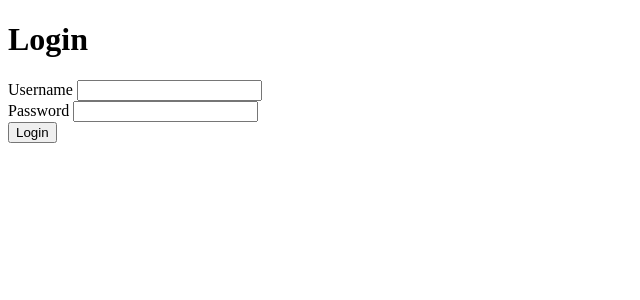
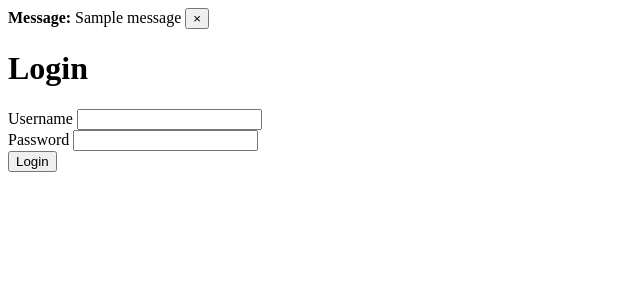
Before and after one commit to TgkCapture/Aunthentication-System, a Django app: page /login in a window 1280 px wide. Shown: the top 300 px of the page, without its empty margins (0-640 px from the left). Run offline with Django 4.2, Linux system fonts and the light colour scheme; one stand-in notice (Sample message) is shown; parts of the project's set-up code (start-up, migrations or seed data) failed here and were passed over.

Commit message:
modifications

```diff
--- a/core/templates/authentication/login.html
+++ b/core/templates/authentication/login.html
@@ -7,6 +7,25 @@
     <title>Document</title>
 </head>
 <body>
+
+    {% for message in messages %}
+    <div
+      class="alert alert-{{ message.tags }} alert-dismissible fade show"
+      role="alert"
+    >
+      <strong>Message:</strong> {{ message }}
+      <button
+        type="button"
+        class="btn-close"
+        data-dismiss="alert"
+        aria-label="Close"
+      >
+        <span aria-hidden="true">&times;</span>
+      </button>
+    </div>
+    {% endfor %}
+
+
     <h1>Login</h1>
 
     <form action="/login" method="POST">
```
